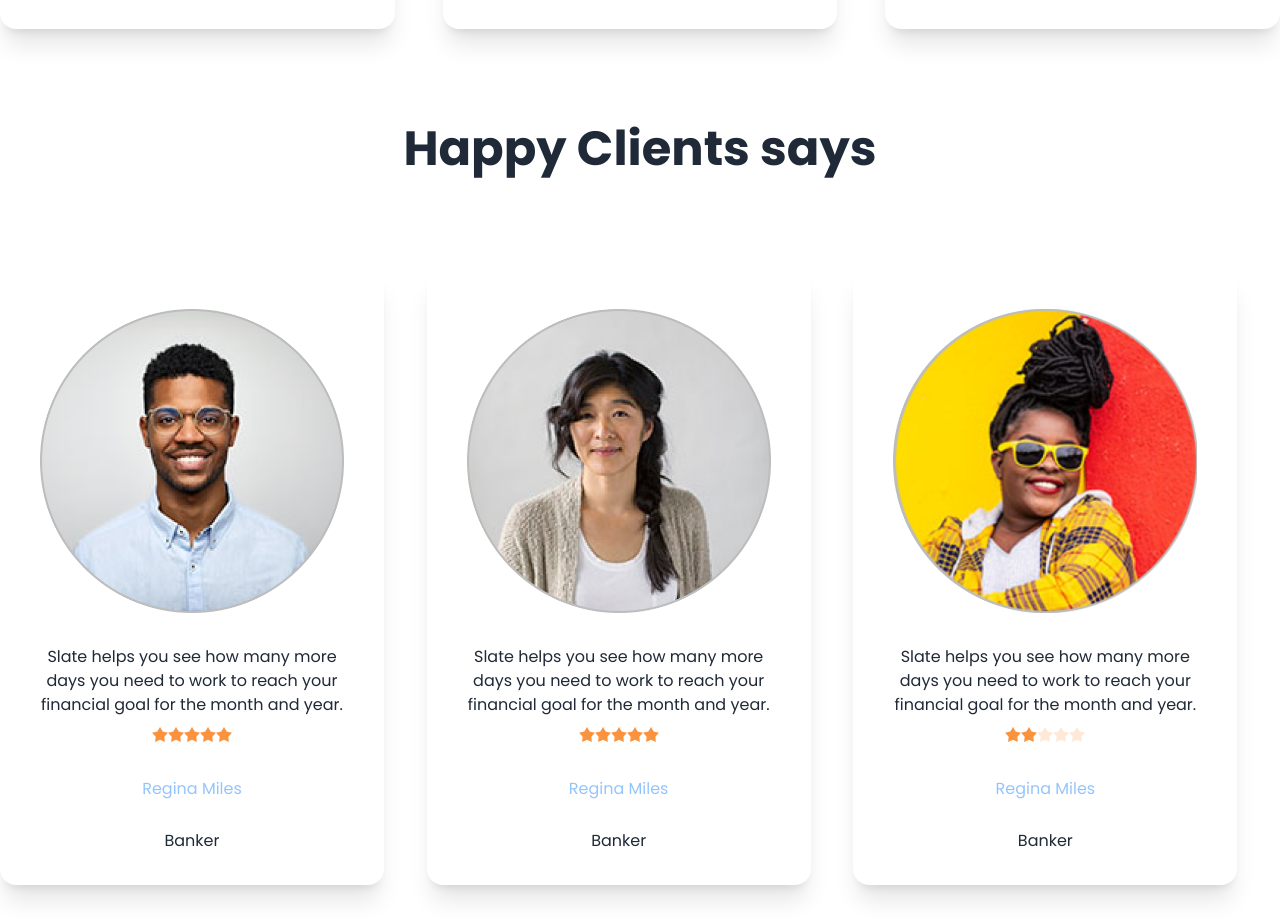
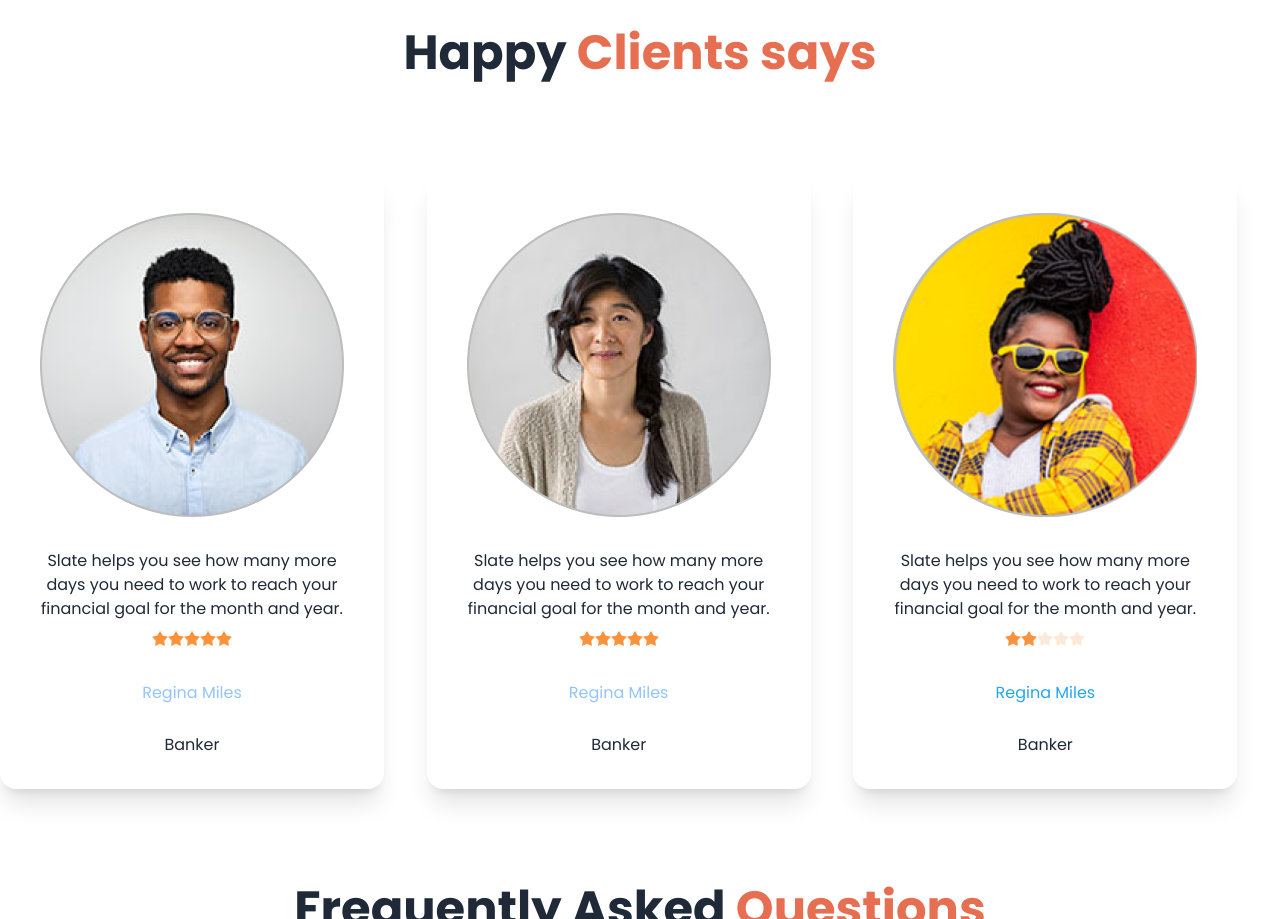
Before and after one commit to ashikbau/biker-zone, a plain HTML site: page index.html in a window 1280 px wide. Shown: the part 1881-2800 px from the top of the page. Drawn offline with nearby package versions, Linux system fonts and the light colour scheme.

Commit message:
added some corrections

```diff
--- a/index.html
+++ b/index.html
@@ -30,8 +30,9 @@
           extend: {
             colors: {
               clifford: '#da373d',
+              'bike-primary-bg': 'rgba(231, 111, 81, 0.1)',
               'bike-primary': '#E76F51',
-              'bike-primary-bg': 'rgba(231, 111, 81, 0.1)',
+
               'bike-primary-blue': '#23A6F0',
             },
           },
@@ -177,7 +178,7 @@
     <!-- Main Section -->
     <main class="md:container mx-auto">
       <!-- featured bike section - Homework -->
-      <section class="py-24">
+      <section class="my-24">
 
          <h2 class="text-3xl md:text-5xl font-bold text-center pb-2">Fetured Bikes In This Year</h2>
          <p class="text-orange-600 text-center pb-2">Best bike collection</p>
@@ -283,7 +284,7 @@
 
       <!-- Happy Clients Happy -->
       <section>
-        <h2 class="text-5xl font-bold text-center mb-24">Happy <span class="bike-primary-bg">Clients says</span></h2>
+        <h2 class="text-5xl font-bold text-center mb-24">Happy <span class="text-bike-primary">Clients says</span></h2>
         <div class="grid grid-cols-1 md:grid-cols-2 lg:grid-cols-3">
           <!-- user1 -->
           <div class="card bg-base-100 w-96 shadow-xl">
@@ -385,7 +386,7 @@
                   <input type="radio" name="rating-6" class="mask mask-star-2 bg-orange-400" />
                   <input type="radio" name="rating-6" class="mask mask-star-2 bg-orange-400" />
                 </div>
-                <h3 class="text-blue-300">Regina Miles</h3>
+                <h3 class="text-bike-primary-blue">Regina Miles</h3>
                 <h3 class="text-bold">Banker</h3>
               </div>
             </div>
```
